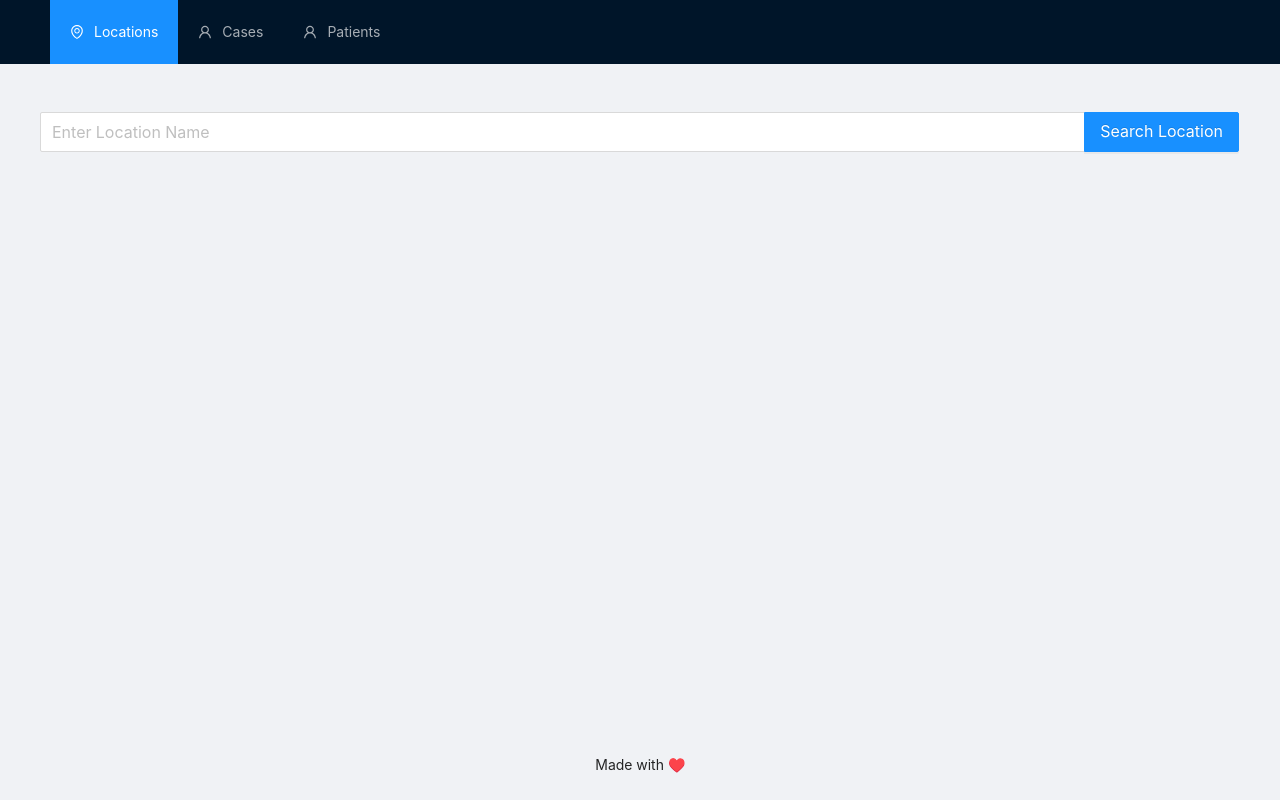
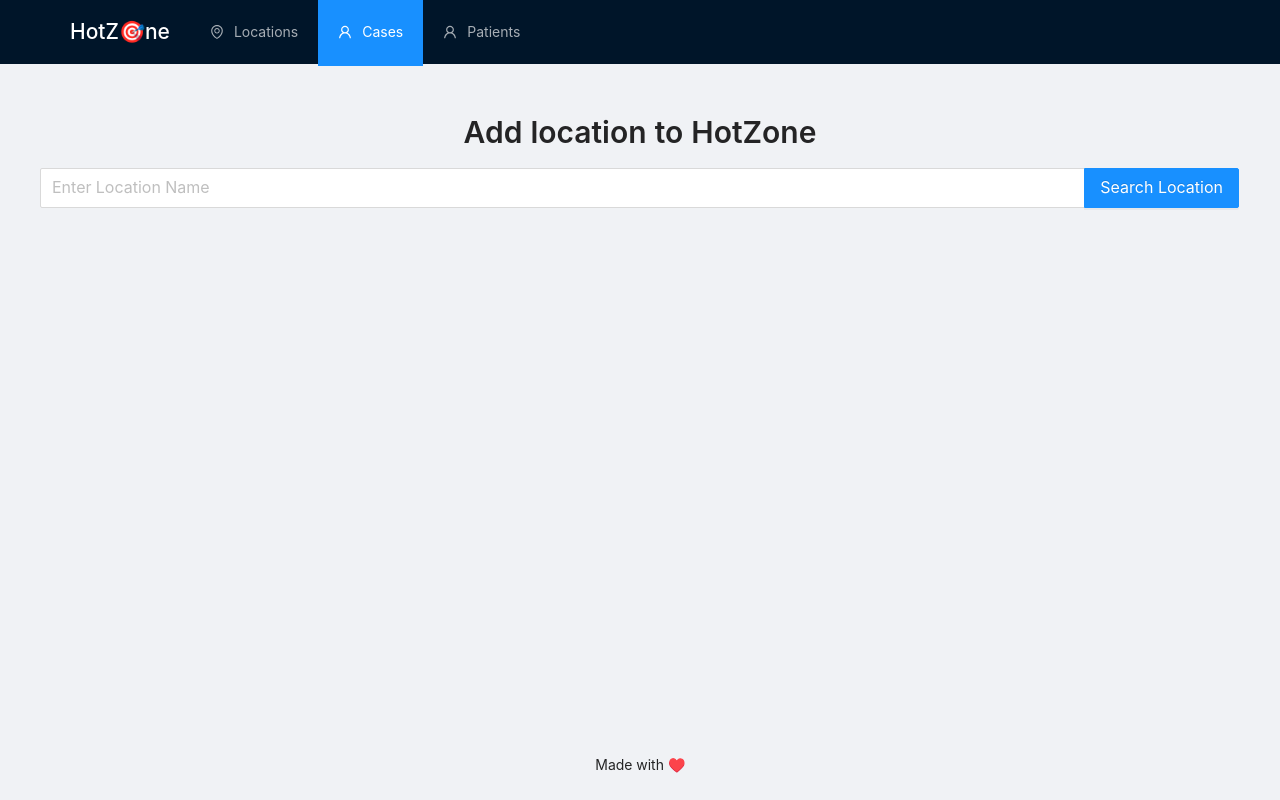
Before and after one commit to uday1331/HotZone, a React (Create React App) app in the folder web/: page / in a window 1280 px wide. Built offline with nearby package versions, Linux system fonts and the light colour scheme.

Commit message:
Restyle topbar.

```diff
--- a/web/src/components/AddLocation.tsx
+++ b/web/src/components/AddLocation.tsx
@@ -1,9 +1,10 @@
 import React, { useState } from "react";
-import { Button, Card, Input, Radio, notification } from "antd";
+import { Typography, Button, Card, Input, Radio, notification } from "antd";
 import axios from "axios";
 
 import { LocationType } from "../interfaces";
 
+const { Title } = Typography;
 const { Search } = Input;
 const { Meta } = Card;
 
@@ -14,6 +15,7 @@ export const AddLocation: React.FC = () => {
 
   return (
     <>
+      <Title level={2}>Add location to HotZone</Title>
       <Search
         placeholder="Enter Location Name"
         allowClear
--- a/web/src/components/CasesList.tsx
+++ b/web/src/components/CasesList.tsx
@@ -1,7 +1,9 @@
 import React, { useState, useEffect } from "react";
 import axios from "axios";
+import { Typography } from "antd";
+import { Space, Spin, Table } from "antd";
 
-import { Space, Spin, Table } from "antd";
+const { Title } = Typography;
 
 interface CaseType {
   virus: string;
@@ -80,10 +82,13 @@ export const CasesList: React.FC = () => {
 
   return (
     cases && (
-      <Table
-        dataSource={cases}
-        columns={columns}
-      />
+      <>
+        <Title level={2}>All cases</Title>
+          <Table
+            dataSource={cases}
+            columns={columns}
+          />
+      </>
     )
   );
 }
--- a/web/src/components/HomePage.tsx
+++ b/web/src/components/HomePage.tsx
@@ -14,8 +14,10 @@ interface HomePageProps {
 export const HomePage: React.FC<HomePageProps> = ({ children }) => (
   <Layout style={{ height: "100%" }}>
     <Header>
-      {/* <Logo /> */}
-      <Menu theme="dark" mode="horizontal" defaultSelectedKeys={["1"]}>
+      <Menu theme="dark" mode="horizontal" defaultSelectedKeys={["2"]}>
+          <Menu.Item key="0">
+            <Logo />
+          </Menu.Item>
           <Menu.Item key="1" icon={<EnvironmentOutlined />}>
             <Link to="/">
               Locations
--- a/web/src/components/Logo.tsx
+++ b/web/src/components/Logo.tsx
@@ -1,7 +1,7 @@
 import React from "react";
 
 export const Logo = () => (
-  <div className="logo" style={{ color: "white", padding: 20 }}>
-    <h2>HotZ🎯ne</h2>
-  </div>
+  <h2 className="logo" style={{ display: "inline", color: "white" }}>
+    HotZ🎯ne
+  </h2>
 );
--- a/web/src/components/PatientTable.tsx
+++ b/web/src/components/PatientTable.tsx
@@ -1,6 +1,9 @@
 import React, { useEffect, useState } from "react";
 import axios from "axios";
+import { Typography } from "antd";
 import { Space, Spin, Table } from "antd";
+
+const { Title } = Typography;
 
 interface PatientType {
   hkid: string;
@@ -65,11 +68,13 @@ export const PatientTable: React.FC = () => {
 
   return (
     patients && (
-      <Table
-        dataSource={patients}
-        columns={columns}
-      />
+      <>
+        <Title level={2}>All patients</Title>
+          <Table
+            dataSource={patients}
+            columns={columns}
+          />
+      </>
     )
-  )
-
+  );
 }
```
Also changed, not shown: 11 other files (tests, documents, lock files or other folders).
